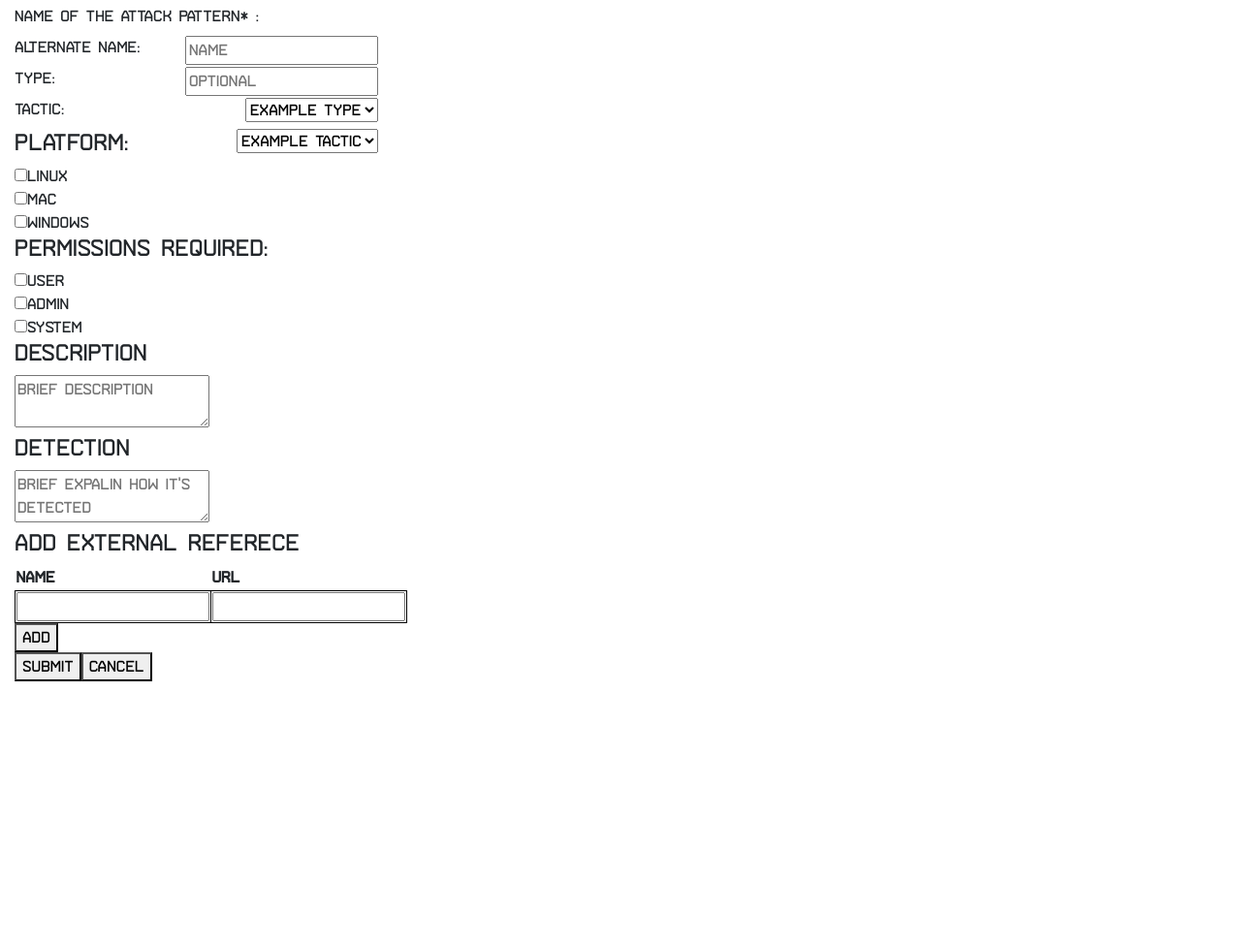
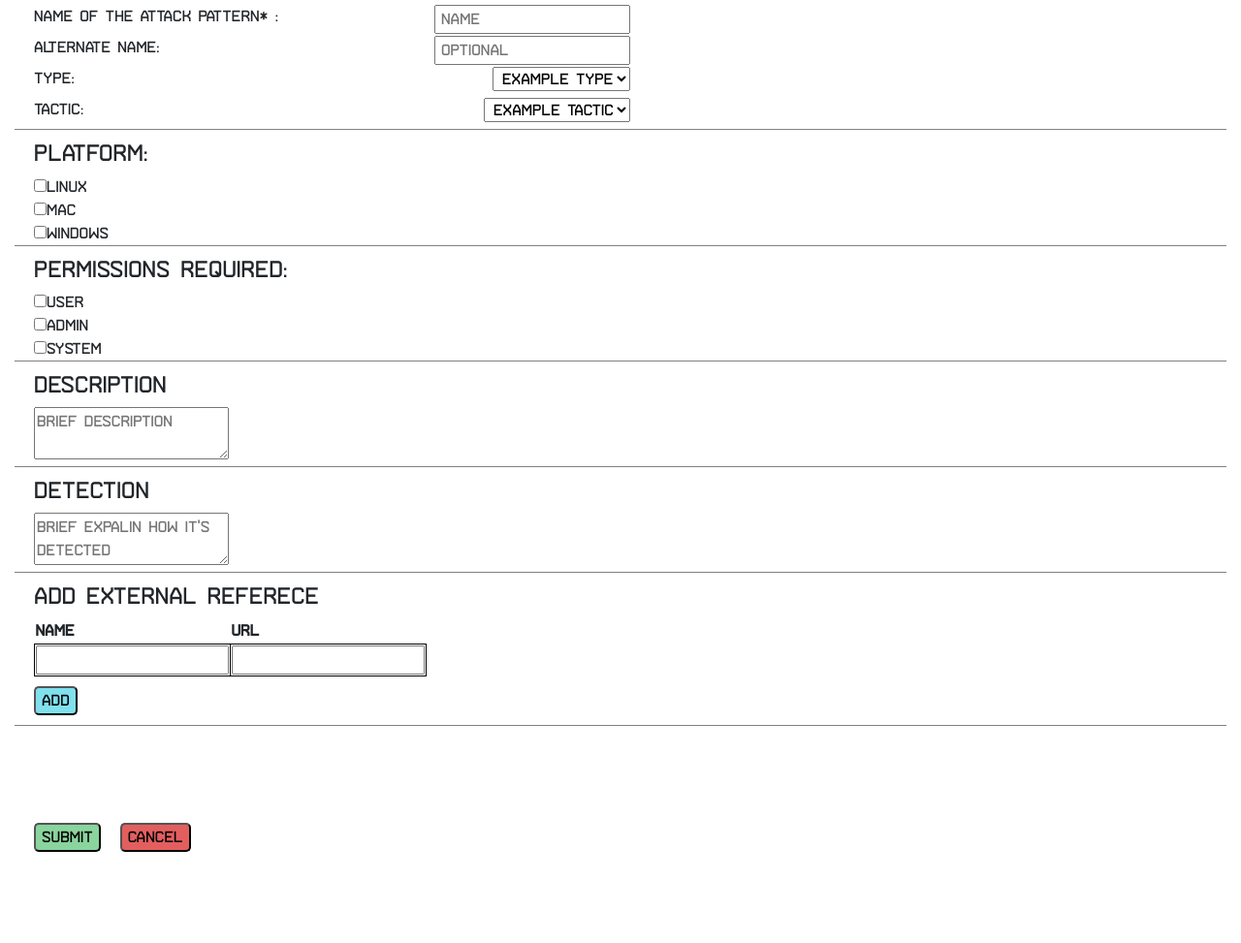
Before and after one commit to ktw1016/attack-matrix, a React app: page /addatp in a window 1280 px wide. Shown: the part 88-1061 px from the top of the page at 97% size. Before the commit the page ends 800 px from the top, so only its background shows below. Built offline with nearby package versions, Linux system fonts and the light colour scheme; a web font is replaced by a local one.

Commit message:
add more addatp css

```diff
--- a/src/components/addATP.js
+++ b/src/components/addATP.js
@@ -19,11 +19,13 @@ export default class AddATP extends React.Component{
 
     return(
       <div>
+        <div className="topbar">
+          <h1>Add new Attack pattern</h1>
+        </div>
         <div className='generalinfo'>
-          <h1>Add new Attack pattern</h1>
           <h4>General Information</h4>
-          <label htmlFor="require" > Name of the Attack Pattern* :</label>
-          <input type="text" onChange={this.setname} placeholder="name"/>
+          <label> Name of the Attack Pattern* :</label>
+          <input type="text" onChange={this.setname} name='aptname'placeholder="name"/>
           <br></br>
           <label>Alternate name:</label>
           <input type="text" placeholder="Optional"></input>
@@ -42,19 +44,27 @@ export default class AddATP extends React.Component{
             <option>Example Tactic</option>
           </select>
         </div>
+        <div className='containers'>
           <h4>Platform: </h4>
           <input type="checkbox"/>Linux<br></br>
           <input type="checkbox"/>Mac<br></br>
           <input type="checkbox"/>Windows<br></br>
-
+        </div>
+        <div className='containers'>
           <h4>Permissions Required: </h4>
           <input type="checkbox"/>User<br></br>
           <input type="checkbox"/>Admin<br></br>
           <input type="checkbox"/>System<br></br>
+        </div>
+        <div className='containers'>
           <h4>Description</h4>
           <textarea placeholder="Brief description"></textarea>
+        </div>
+        <div className='containers'>
           <h4>Detection</h4>
           <textarea placeholder="Brief expalin how it's detected"></textarea>
+        </div>
+        <div className='containers'>
         <h4>Add External Referece</h4>
         <table id='extternal' ref={this.tableref}>
           <thead>
@@ -67,7 +77,7 @@ export default class AddATP extends React.Component{
             <tr>
               <td><input type="text" onChange={this.setextname}  value={this.state.extname}></input></td>
               <td><input type="url" onChange={this.seturl}  value={this.state.extlocation}></input></td>
-              <td style={this.state.error?{}:{display:'none',border:0}} ><font color={'red'}>Please enter something for both Name and url</font></td>
+              <td name='errormsg' style={this.state.error?{}:{display:'none'}} ><font color={'red'}>Please enter something for both Name and url</font></td>
 
             </tr>
             {
@@ -82,10 +92,12 @@ export default class AddATP extends React.Component{
             })}
           </tbody>
         </table>
-        <button onClick={this.add}>Add</button><br></br>
-        <button onClick={this.submit}>Submit</button>
-        <button onClick={this.cancel}>Cancel</button>
-
+        <button name='extrefadd' onClick={this.add}>Add</button><br></br>
+        </div>
+        <div className='submit'>
+          <button name='submit' onClick={this.submit}>Submit</button>
+          <button name='cancel'onClick={this.cancel}>Cancel</button>
+        </div>
       </div>
 
     );
@@ -129,7 +141,7 @@ export default class AddATP extends React.Component{
       }
     }
     else {
-      window.alert("Please fill in a name");
+      document.getElementsByName('atpname').color='red';
     }
   }
 }
--- a/src/components/addATP.scss
+++ b/src/components/addATP.scss
@@ -1,5 +1,43 @@
+.generalinfo,.containers{
+  border-bottom: 1px solid grey;
+  padding-left: 20px;
+}
 .generalinfo input[type=text], select{
   display: inline-block;
   float:right;
-  margin-right: 70%;
+  margin-right: 50%;
+  padding-left: 5px;
 }
+.topbar{
+  background-color: #8f8f8f;
+  width:100%;
+  padding:auto;
+}
+.containers{
+  margin-top: 10px;
+}
+.submit{
+  margin-top: 100px;
+  margin-bottom: 100px;
+}
+.submit button{
+  margin-left: 20px;;
+}
+button[name="submit"]{
+  background-color: #8ad49d;
+  border-radius: 5px;
+}
+button[name="cancel"]{
+  background-color: #e35f5f;
+  border-radius: 5px;
+}
+button[name='extrefadd']{
+  margin-top: 10px;
+  margin-bottom: 10px;
+  border-radius: 5px;
+
+  background-color: #80e0ed;
+}
+td[name='errormsg']{
+  border:none;
+}
```
Also changed, not shown: 1 other file. Lines whose indentation alone changed are shown as unchanged.
